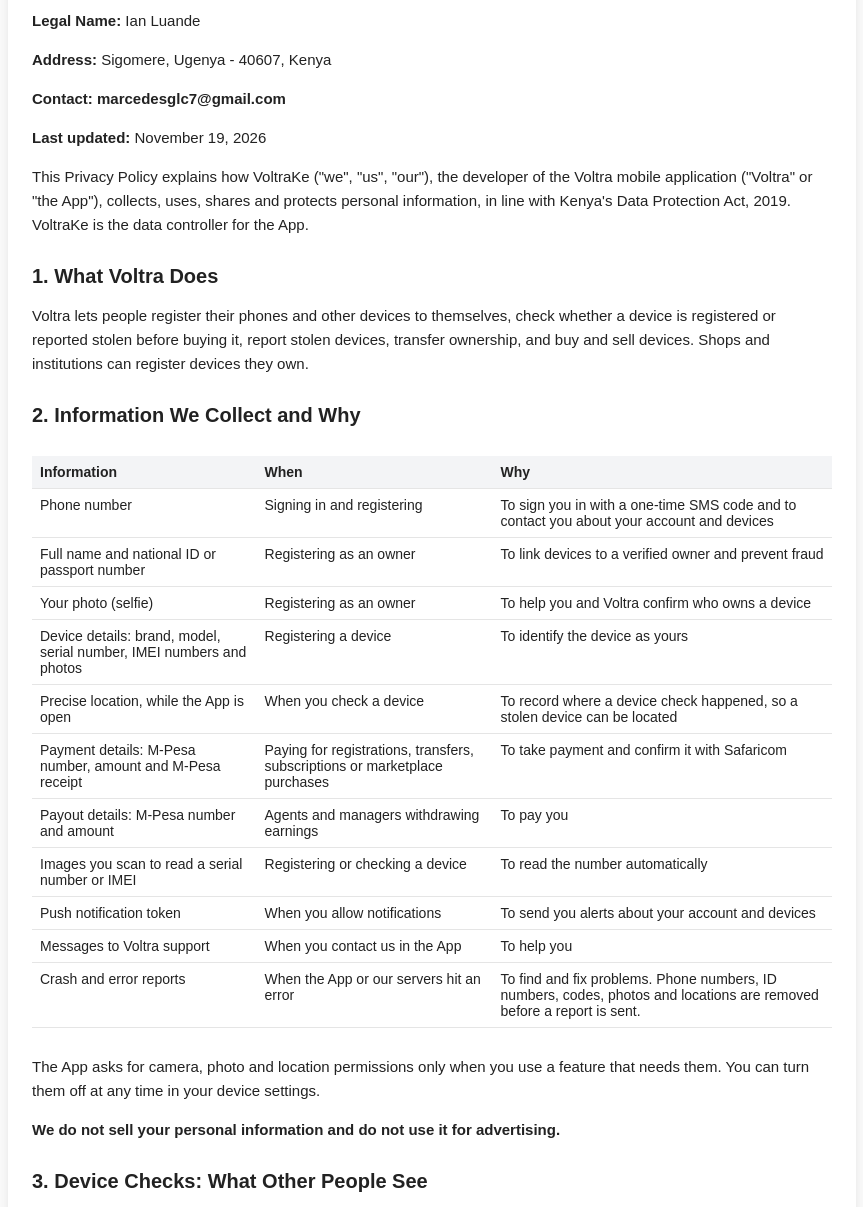
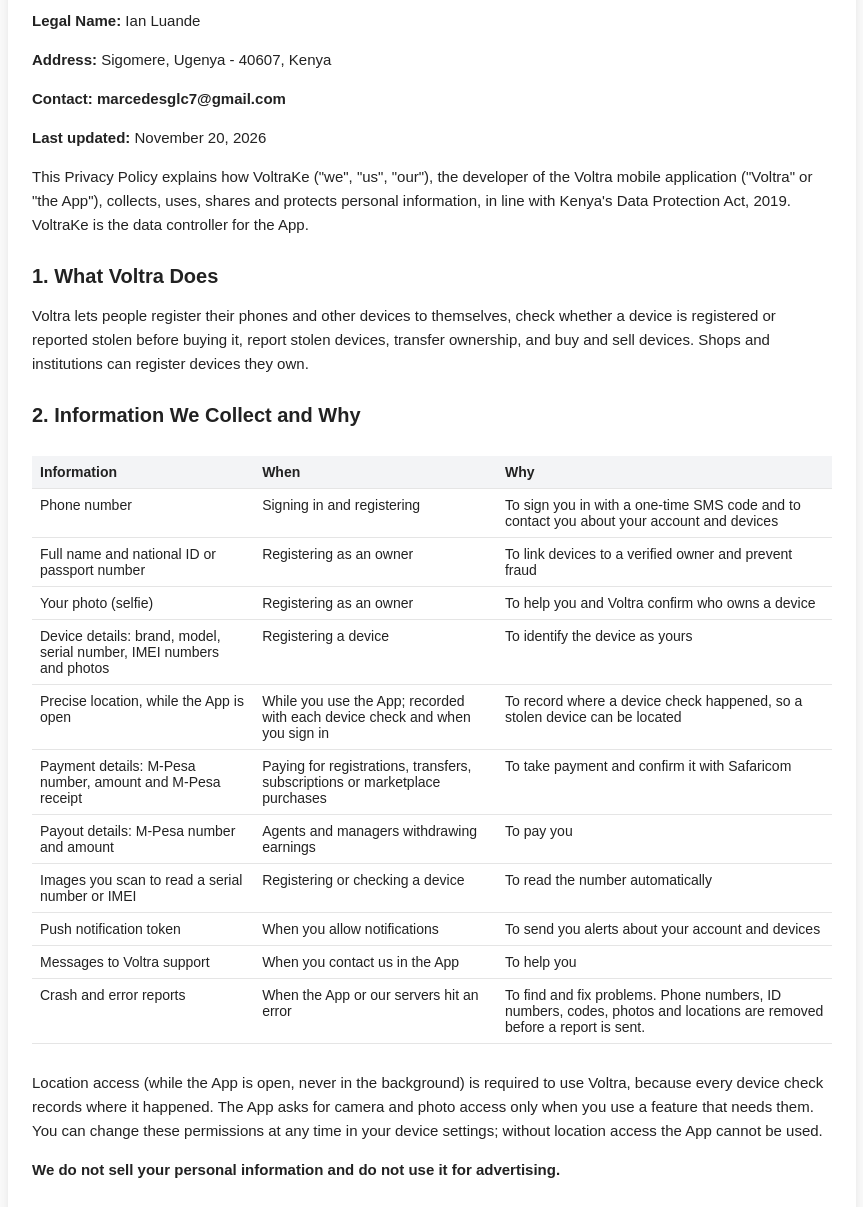
Before and after one commit to jesee-kuya/deletion_policy, a plain HTML site: page privacy.html in a window 1280 px wide. Shown: the part 200-1407 px from the top of the page, without its empty margins (208-1071 px from the left). Drawn offline with Linux system fonts and the light colour scheme.

Commit message:
privacy: say that location access is required to use the app

```diff
--- a/privacy.html
+++ b/privacy.html
@@ -81,7 +81,7 @@
     <p><strong>Legal Name:</strong> Ian Luande</p>
     <p><strong>Address:</strong> Sigomere, Ugenya - 40607, Kenya</p>
     <p><strong>Contact:</strong> <span class="email">marcedesglc7@gmail.com</span></p>
-    <p><strong>Last updated:</strong> November 19, 2026</p>
+    <p><strong>Last updated:</strong> November 20, 2026</p>
 
     <p>
       This Privacy Policy explains how VoltraKe ("we", "us", "our"), the developer of the
@@ -105,7 +105,7 @@
         <tr><td>Full name and national ID or passport number</td><td>Registering as an owner</td><td>To link devices to a verified owner and prevent fraud</td></tr>
         <tr><td>Your photo (selfie)</td><td>Registering as an owner</td><td>To help you and Voltra confirm who owns a device</td></tr>
         <tr><td>Device details: brand, model, serial number, IMEI numbers and photos</td><td>Registering a device</td><td>To identify the device as yours</td></tr>
-        <tr><td>Precise location, while the App is open</td><td>When you check a device</td><td>To record where a device check happened, so a stolen device can be located</td></tr>
+        <tr><td>Precise location, while the App is open</td><td>While you use the App; recorded with each device check and when you sign in</td><td>To record where a device check happened, so a stolen device can be located</td></tr>
         <tr><td>Payment details: M-Pesa number, amount and M-Pesa receipt</td><td>Paying for registrations, transfers, subscriptions or marketplace purchases</td><td>To take payment and confirm it with Safaricom</td></tr>
         <tr><td>Payout details: M-Pesa number and amount</td><td>Agents and managers withdrawing earnings</td><td>To pay you</td></tr>
         <tr><td>Images you scan to read a serial number or IMEI</td><td>Registering or checking a device</td><td>To read the number automatically</td></tr>
@@ -115,8 +115,10 @@
       </table>
     </div>
     <p>
-      The App asks for camera, photo and location permissions only when you use a feature that
-      needs them. You can turn them off at any time in your device settings.
+      Location access (while the App is open, never in the background) is required to use
+      Voltra, because every device check records where it happened. The App asks for camera and
+      photo access only when you use a feature that needs them. You can change these permissions
+      at any time in your device settings; without location access the App cannot be used.
     </p>
     <p><strong>We do not sell your personal information and do not use it for advertising.</strong></p>
 
```
